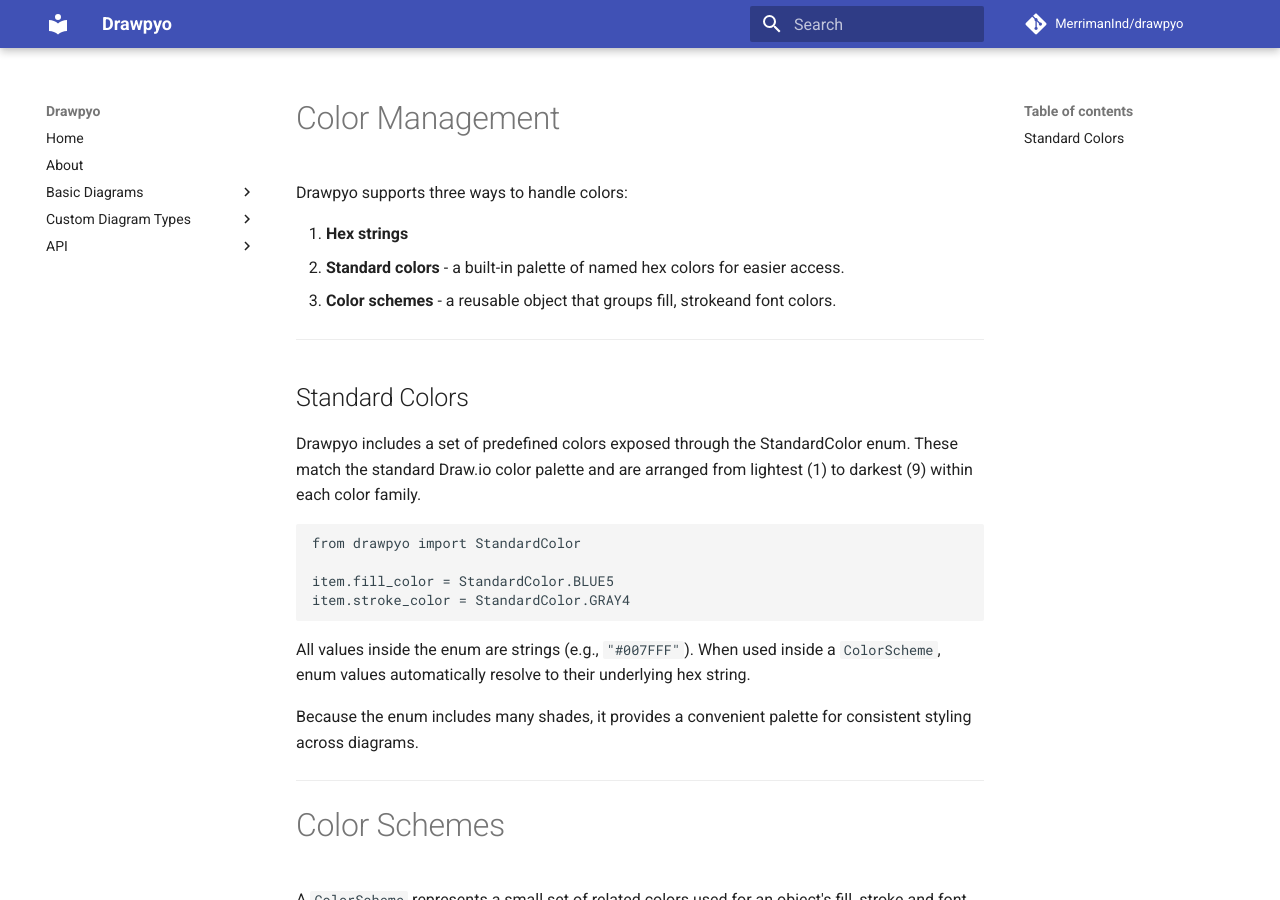
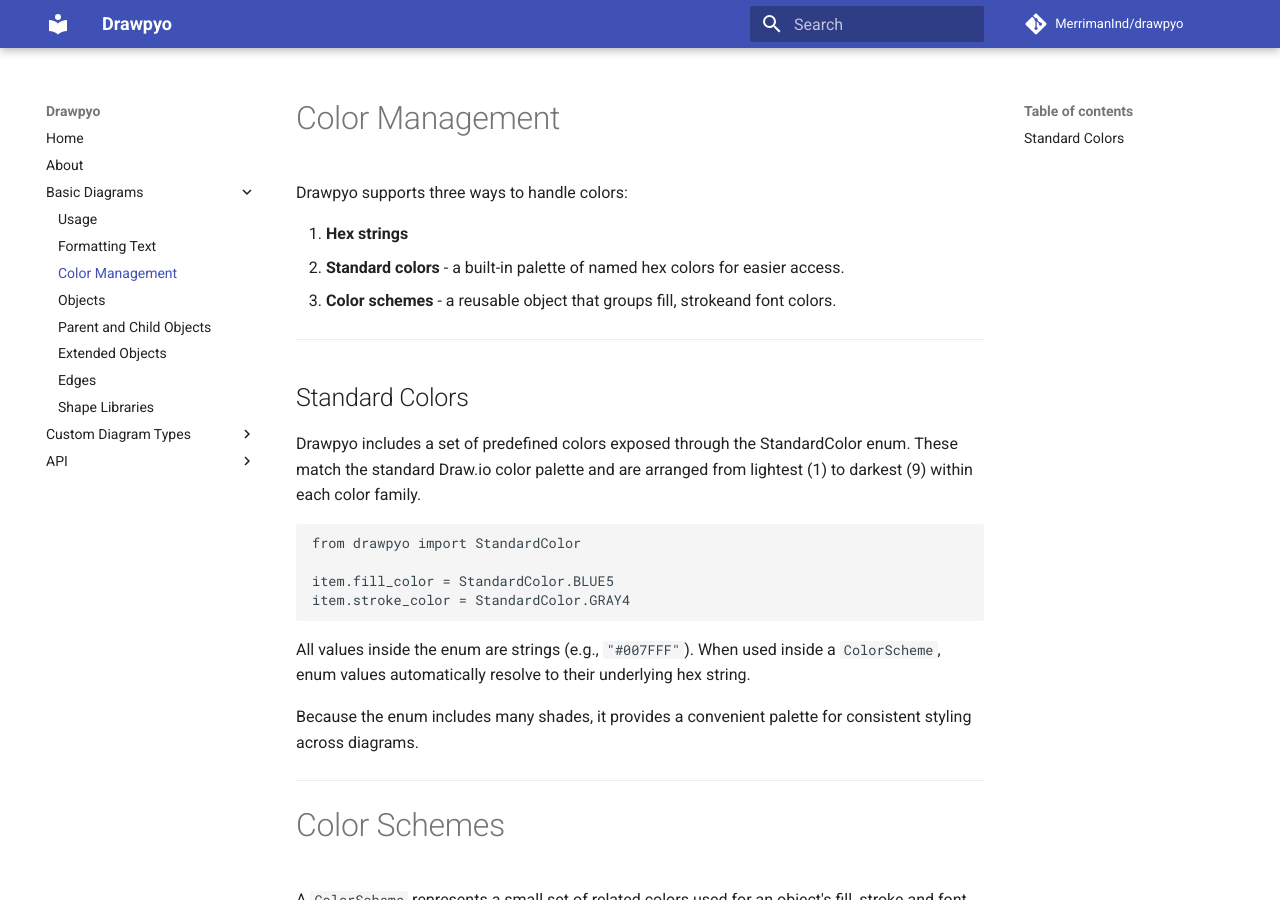
Before and after one commit to MerrimanInd/drawpyo, an MkDocs documentation site: the page built from docs/usage/color_management.md, in a window 1280 px wide and 900 px high. Built offline with MkDocs 1.6.1 and Material for MkDocs 9.7.7, drawn with Linux system fonts in a browser that asks for light colours; comment, search, counter and statistics services are not loaded.

Commit message:
documentation

```diff
--- a/mkdocs.yml
+++ b/mkdocs.yml
@@ -20,6 +20,7 @@
   - Basic Diagrams:
     - Usage: usage/basic_usage.md
     - Formatting Text: usage/text_format.md
+    - Color Management: usage/color_management.md
     - Objects: usage/objects.md
     - Parent and Child Objects: usage/parent_child_objects.md
     - Extended Objects: usage/extended_objects.md
```
Also changed, not shown: docs/api/color_scheme.md (added, +5 -0 lines), docs/api/standard_colors.md (added, +5 -0 lines).
